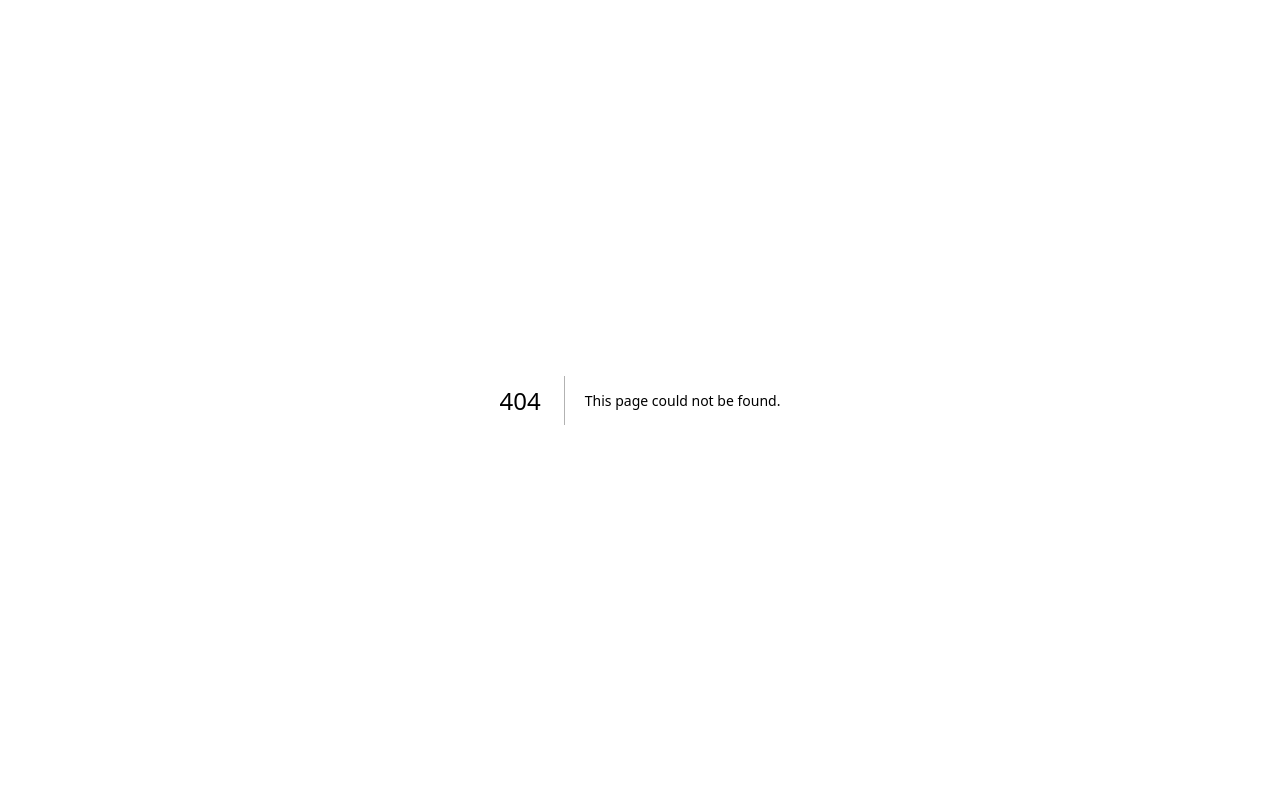
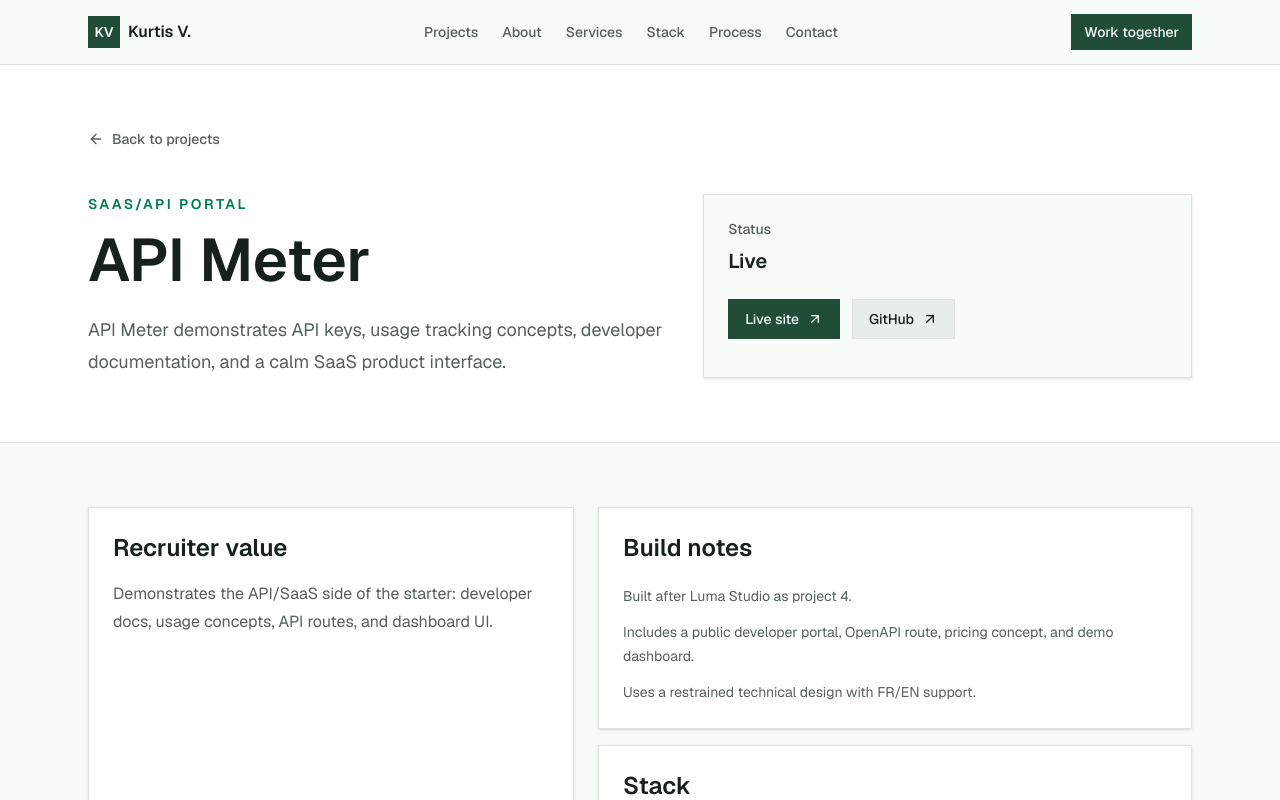
Before and after one commit to kurtisv/dev-portfolio, a Next.js app in the folder apps/web/: page /projects/api-meter in a window 1280 px wide. Before the commit this address had no page. Shown: the top 800 px of the page. Built offline with nearby package versions, Linux system fonts and the light colour scheme.

Commit message:
feat: add project detail showcase

```diff
--- /dev/null
+++ b/apps/web/src/app/projects/[slug]/page.tsx
@@ -0,0 +1,125 @@
+import type { Metadata } from "next";
+import Link from "next/link";
+import { notFound } from "next/navigation";
+import { ArrowLeft, ArrowUpRight } from "lucide-react";
+
+import { MarketingPageShell } from "@/components/marketing/page-shell";
+import { Button } from "@/components/ui/button";
+import { featuredProjects, getProjectBySlug } from "@/data/portfolio";
+
+export function generateStaticParams() {
+  return featuredProjects.map((project) => ({ slug: project.slug }));
+}
+
+export async function generateMetadata({
+  params,
+}: {
+  params: Promise<{ slug: string }>;
+}): Promise<Metadata> {
+  const { slug } = await params;
+  const project = getProjectBySlug(slug);
+
+  if (!project) {
+    return {
+      title: "Project not found",
+    };
+  }
+
+  return {
+    title: project.name,
+    description: project.summary,
+  };
+}
+
+export default async function ProjectDetailPage({
+  params,
+}: {
+  params: Promise<{ slug: string }>;
+}) {
+  const { slug } = await params;
+  const project = getProjectBySlug(slug);
+
+  if (!project) {
+    notFound();
+  }
+
+  return (
+    <MarketingPageShell>
+      <main>
+        <section className="border-b border-border bg-white">
+          <div className="mx-auto max-w-6xl px-6 py-12 sm:py-16">
+            <Link
+              href="/projects"
+              className="inline-flex items-center gap-2 text-sm font-medium text-muted-foreground hover:text-foreground"
+            >
+              <ArrowLeft className="size-4" />
+              Back to projects
+            </Link>
+            <div className="mt-10 grid gap-10 lg:grid-cols-[1fr_0.85fr]">
+              <div>
+                <p className="text-sm font-semibold uppercase tracking-[0.18em] text-emerald-700">
+                  {project.category}
+                </p>
+                <h1 className="mt-4 text-5xl font-semibold tracking-normal text-balance sm:text-6xl">
+                  {project.name}
+                </h1>
+                <p className="mt-6 max-w-3xl text-lg leading-8 text-muted-foreground">
+                  {project.description}
+                </p>
+              </div>
+              <aside className="border border-border bg-background p-6 shadow-sm">
+                <p className="text-sm font-medium text-muted-foreground">Status</p>
+                <p className="mt-2 text-xl font-semibold capitalize">{project.status}</p>
+                <div className="mt-6 flex flex-wrap gap-3">
+                  {project.liveUrl ? (
+                    <Button asChild>
+                      <Link href={project.liveUrl}>
+                        Live site <ArrowUpRight className="size-4" />
+                      </Link>
+                    </Button>
+                  ) : null}
+                  {project.repoUrl ? (
+                    <Button asChild variant="secondary">
+                      <Link href={project.repoUrl}>
+                        GitHub <ArrowUpRight className="size-4" />
+                      </Link>
+                    </Button>
+                  ) : null}
+                </div>
+              </aside>
+            </div>
+          </div>
+        </section>
+
+        <section className="mx-auto grid max-w-6xl gap-6 px-6 py-16 lg:grid-cols-[0.9fr_1.1fr]">
+          <div className="border border-border bg-card p-6 shadow-sm">
+            <h2 className="text-2xl font-semibold">Recruiter value</h2>
+            <p className="mt-4 leading-7 text-muted-foreground">
+              {project.recruiterValue}
+            </p>
+          </div>
+          <div className="grid gap-4">
+            <article className="border border-border bg-card p-6 shadow-sm">
+              <h2 className="text-2xl font-semibold">Build notes</h2>
+              <ul className="mt-5 grid gap-3 text-sm leading-6 text-muted-foreground">
+                {project.buildNotes.map((note) => (
+                  <li key={note}>{note}</li>
+                ))}
+              </ul>
+            </article>
+            <article className="border border-border bg-card p-6 shadow-sm">
+              <h2 className="text-2xl font-semibold">Stack</h2>
+              <div className="mt-5 flex flex-wrap gap-2">
+                {project.stack.map((item) => (
+                  <span key={item} className="bg-secondary px-2.5 py-1 text-sm">
+                    {item}
+                  </span>
+                ))}
+              </div>
+            </article>
+          </div>
+        </section>
+      </main>
+    </MarketingPageShell>
+  );
+}
--- a/apps/web/src/app/sitemap.ts
+++ b/apps/web/src/app/sitemap.ts
@@ -1,6 +1,7 @@
 import type { MetadataRoute } from "next";
 
 import { env } from "@/lib/env";
+import { featuredProjects } from "@/data/portfolio";
 
 const routes = [
   "",
@@ -15,7 +16,9 @@ const routes = [
 ];
 
 export default function sitemap(): MetadataRoute.Sitemap {
-  return routes.map((route) => ({
+  const projectRoutes = featuredProjects.map((project) => `/projects/${project.slug}`);
+
+  return [...routes, ...projectRoutes].map((route) => ({
     url: `${env.NEXT_PUBLIC_APP_URL}${route}`,
     lastModified: new Date(),
     changeFrequency: "weekly",
--- a/apps/web/src/data/portfolio.ts
+++ b/apps/web/src/data/portfolio.ts
@@ -9,6 +9,8 @@ export type PortfolioProject = {
   description: string;
   stack: string[];
   highlights: string[];
+  recruiterValue: string;
+  buildNotes: string[];
   liveUrl?: string;
   repoUrl?: string;
 };
@@ -38,6 +40,13 @@ export const featuredProjects: PortfolioProject[] = [
       "SupportDesk Lite demonstrates business dashboard work: operational flows, support context, status-driven UI, and a classic visual direction distinct from the other portfolio projects.",
     stack: ["Next.js", "TypeScript", "Tailwind CSS", "Prisma", "Supabase"],
     highlights: ["Ticket workflow", "Client-ready dashboard", "Classic elegant theme"],
+    recruiterValue:
+      "Shows that I can structure operational UI around real support work instead of only making marketing pages.",
+    buildNotes: [
+      "Separated from the starter into its own repository.",
+      "Uses a distinct visual identity from the other portfolio apps.",
+      "Frames ticket state, priority, and client context as the main product workflow.",
+    ],
     repoUrl: "https://github.com/kurtisv/supportdesk-lite",
   },
   {
@@ -50,6 +59,13 @@ export const featuredProjects: PortfolioProject[] = [
       "QuotePilot shows CRUD, business logic, pricing structure, and a more refined color system for a practical SMB workflow.",
     stack: ["Next.js", "TypeScript", "Tailwind CSS", "Prisma", "Supabase"],
     highlights: ["Quote workflow", "Client and line item model", "Supabase PostgreSQL"],
+    recruiterValue:
+      "Demonstrates business logic, data modeling, and a practical workflow a small business could understand.",
+    buildNotes: [
+      "Moved database direction to Supabase PostgreSQL.",
+      "Refined the theme after the first color pass.",
+      "Shows taxes, quote status, client data, and quote line structure.",
+    ],
     repoUrl: "https://github.com/kurtisv/quotepilot",
   },
   {
@@ -62,6 +78,13 @@ export const featuredProjects: PortfolioProject[] = [
       "Luma Studio proves the boilerplate can produce a polished client-facing website, not only dashboard applications.",
     stack: ["Next.js", "TypeScript", "Tailwind CSS", "Resend-ready forms"],
     highlights: ["FR/EN support", "Real imagery", "Marketing and SEO structure"],
+    recruiterValue:
+      "Shows that I can move beyond dashboards and create a polished client-facing site with visual direction.",
+    buildNotes: [
+      "Built as project 3 to prove marketing-site versatility.",
+      "Includes bilingual copy and real image treatment.",
+      "Documents the design system and portfolio rationale.",
+    ],
     liveUrl: "https://luma-studio-ruddy.vercel.app",
     repoUrl: "https://github.com/kurtisv/luma-studio",
   },
@@ -75,6 +98,13 @@ export const featuredProjects: PortfolioProject[] = [
       "API Meter demonstrates API keys, usage tracking concepts, developer documentation, and a calm SaaS product interface.",
     stack: ["Next.js", "TypeScript", "Tailwind CSS", "Prisma", "OpenAPI"],
     highlights: ["FR/EN support", "Developer portal", "Usage dashboard"],
+    recruiterValue:
+      "Demonstrates the API/SaaS side of the starter: developer docs, usage concepts, API routes, and dashboard UI.",
+    buildNotes: [
+      "Built after Luma Studio as project 4.",
+      "Includes a public developer portal, OpenAPI route, pricing concept, and demo dashboard.",
+      "Uses a restrained technical design with FR/EN support.",
+    ],
     liveUrl: "https://api-meter.vercel.app",
     repoUrl: "https://github.com/kurtisv/api-meter",
   },
@@ -88,6 +118,13 @@ export const featuredProjects: PortfolioProject[] = [
       "GasMobile is part of the broader work history and shows product ambition beyond small portfolio websites.",
     stack: ["React Native", "Expo", "TypeScript", "Maps", "Sanity"],
     highlights: ["Mobile experience", "Map workflows", "Production product thinking"],
+    recruiterValue:
+      "Shows broader product ambition and mobile-facing work beyond small web demos.",
+    buildNotes: [
+      "Represents application work with maps and mobile product flows.",
+      "Useful context for product thinking outside the portfolio website series.",
+      "Included as a major project even if details evolve separately.",
+    ],
     repoUrl: "https://github.com/kurtisv/gasmobile",
   },
   {
@@ -100,8 +137,19 @@ export const featuredProjects: PortfolioProject[] = [
       "Suze Immo is a real site context. Public details can be limited while still showing the type of client-facing work delivered.",
     stack: ["Next.js", "TypeScript", "Tailwind CSS"],
     highlights: ["Client context", "Business website", "SEO-minded structure"],
+    recruiterValue:
+      "Shows real client website context and the ability to work on functional business sites.",
+    buildNotes: [
+      "Details stay limited where client context should remain private.",
+      "Represents work beyond fictional portfolio prompts.",
+      "Will be expanded when public client material is ready.",
+    ],
   },
 ];
+
+export function getProjectBySlug(slug: string) {
+  return featuredProjects.find((project) => project.slug === slug);
+}
 
 export const upcomingProjects = [
   "Three additional functional websites for real users",
```
Also changed, not shown: 1 other file (tests, documents, lock files or other folders).
